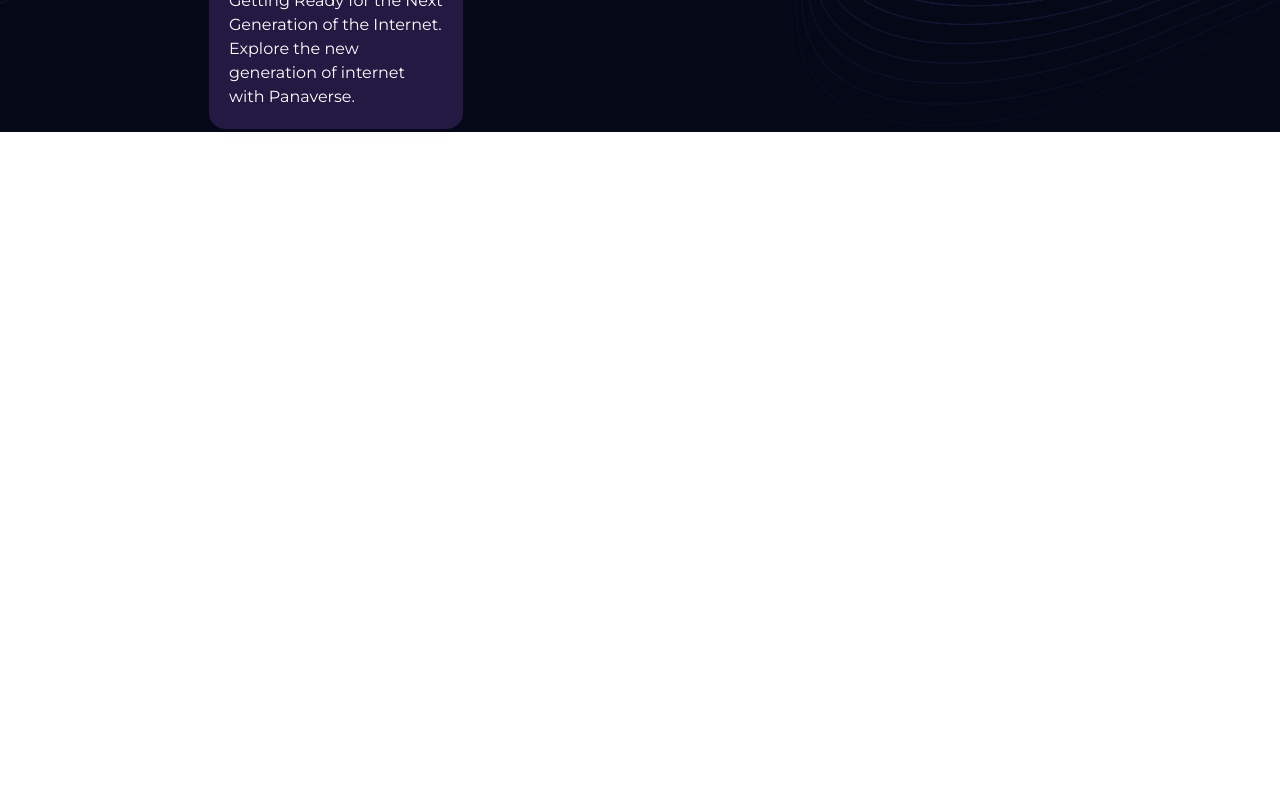
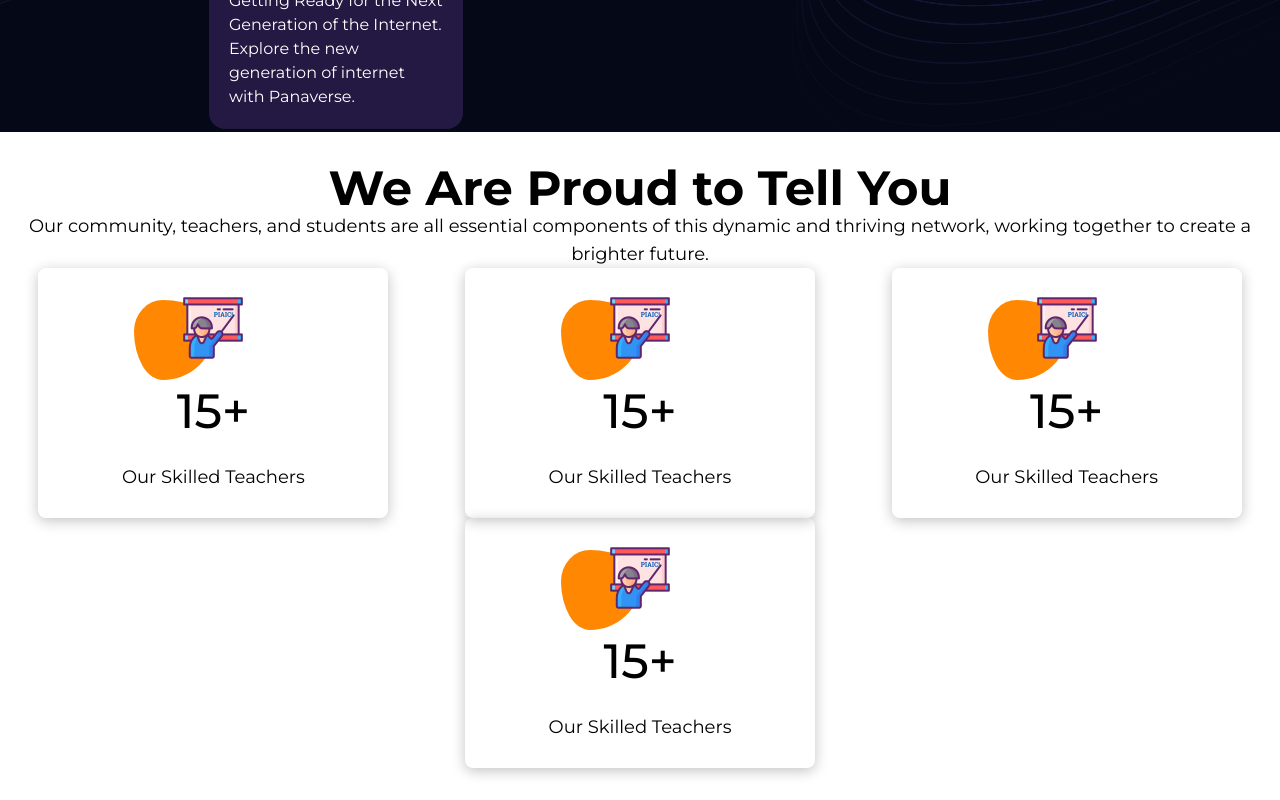
Before and after one commit to AbuHurairah127/NextJs-assigns, a Next.js app in the folder panaverse-ui-new/: page / in a window 1280 px wide. Shown: the part 748-1548 px from the top of the page. Before the commit the page ends 880 px from the top, so only its background shows below. Built offline with nearby package versions, Linux system fonts and the light colour scheme.

Commit message:
statsCard structure ready

```diff
--- a/panaverse-ui-new/src/app/page.tsx
+++ b/panaverse-ui-new/src/app/page.tsx
@@ -1,10 +1,11 @@
 import Hero from "@/section/hero/Hero";
-import Image from "next/image";
+import Stats from "@/section/stats/Stats";
 
 export default function Home() {
   return (
     <main className="overflow-x-hidden">
       <Hero />
+      <Stats />
     </main>
   );
 }
--- /dev/null
+++ b/panaverse-ui-new/src/components/statsCard/StatsCard.tsx
@@ -0,0 +1,21 @@
+import React from "react";
+import teacher from "./../../assets/teachers.png";
+import Image from "next/image";
+const StatsCard = () => {
+  return (
+    <div
+      className="relative w-[350px] h-[250px] rounded-lg flex flex-col justify-evenly items-center overflow-hidden group"
+      style={{ boxShadow: "rgba(0, 0, 0, 0.24) 0px 3px 14px" }}
+    >
+      <div
+        className="bg-[#FF8701] w-20 h-20 absolute z-0 top-8 left-24 transition-all duration-[1200ms] group-hover:scale-[8]"
+        style={{ borderRadius: "36% 64% 64% 36% / 39% 38% 62% 61% " }}
+      ></div>
+      <Image src={teacher} alt={""} className="z-10" />
+      <h1 className="text-5xl font-medium z-10">15+</h1>
+      <p className="z-10 text-lg">Our Skilled Teachers</p>
+    </div>
+  );
+};
+
+export default StatsCard;
--- /dev/null
+++ b/panaverse-ui-new/src/section/stats/Stats.tsx
@@ -0,0 +1,25 @@
+import StatsCard from "@/components/statsCard/StatsCard";
+import React from "react";
+
+const Stats = () => {
+  return (
+    <div className="min-h-[50vh] py-8">
+      <h1 className="font-bold text-5xl text-center">
+        We Are Proud to Tell You
+      </h1>
+      <p className="text-lg text-center tracing-widest">
+        Our community, teachers, and students are all essential components of
+        this dynamic and thriving network, working together to create a brighter
+        future.
+      </p>
+      <div className="flex justify-around flex-wrap">
+        <StatsCard />
+        <StatsCard />
+        <StatsCard />
+        <StatsCard />
+      </div>
+    </div>
+  );
+};
+
+export default Stats;
```
